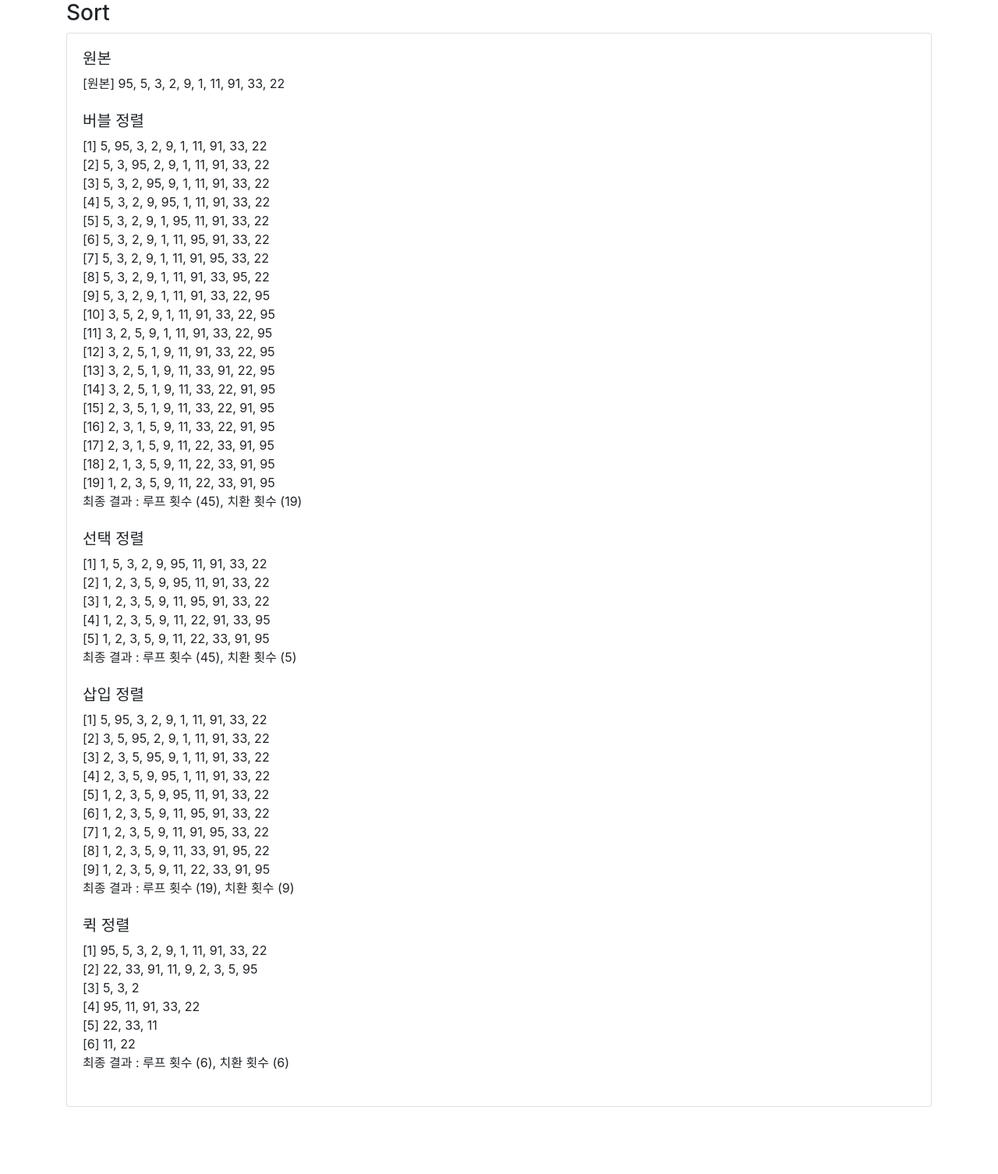
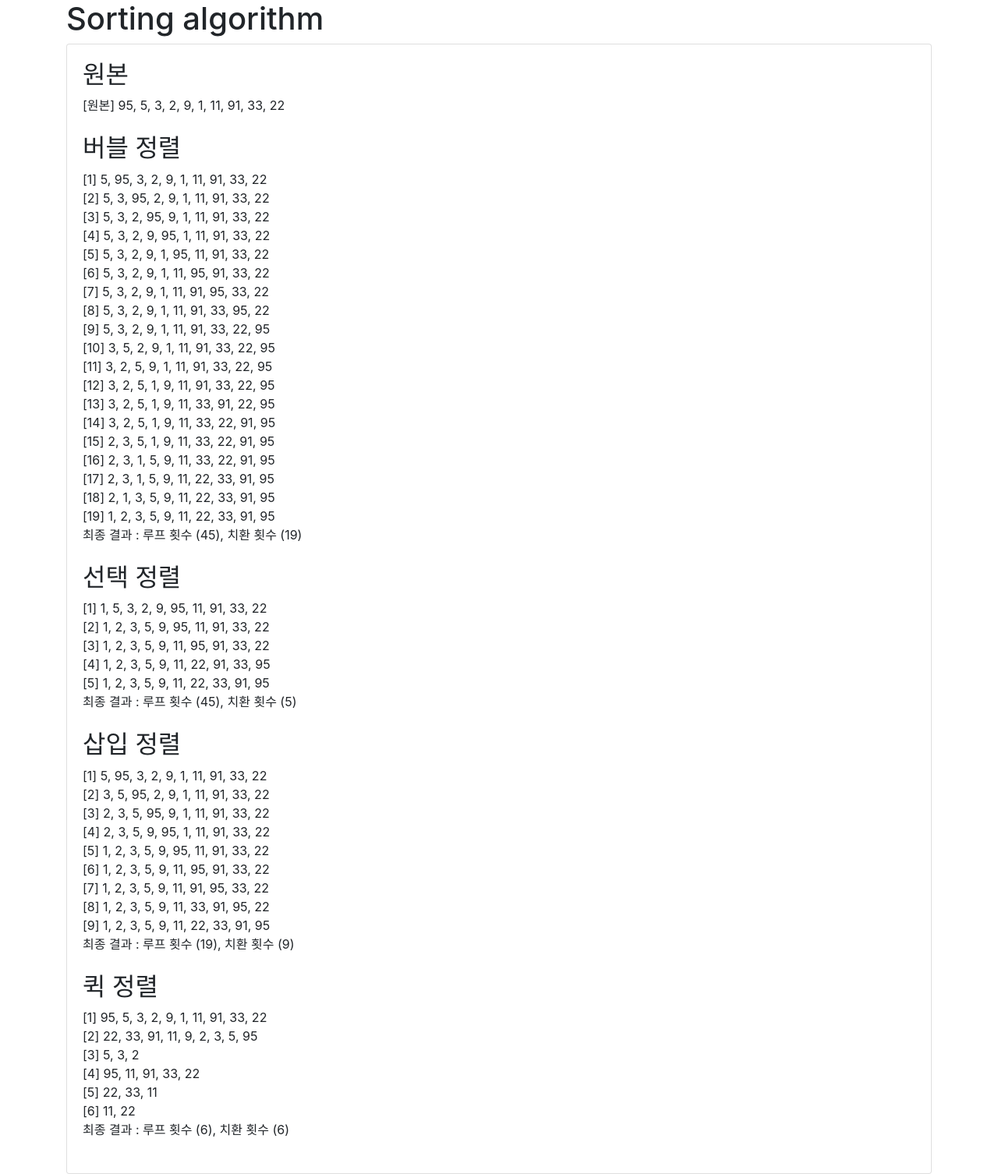
Before and after one commit to exizt/js-example-sorting-algorithm, a plain HTML site: page index.htm in a window 1280 px wide. Shown: the whole page at 78% size. Before the commit the page ends 1420 px from the top, so only its background shows below. Drawn offline with nearby package versions, Linux system fonts and the light colour scheme.

Commit message:
minor update

```diff
--- a/index.htm
+++ b/index.htm
@@ -18,7 +18,7 @@ var g_sort = {
 };
 
 document.addEventListener("DOMContentLoaded",function(){
-	append_result("<h5>원본</h5>");
+	append_result("<h2>원본</h2>");
     showData("원본", g_data);
     append_result("<br>");
 
@@ -48,7 +48,7 @@ function append_result(html) {
 function call_bubble_sort() {
 	var data = Object.create(g_data);
 	var selected_sort = g_sort.bubble;
-	append_result("<h5>버블 정렬</h5>");
+	append_result("<h2>버블 정렬</h2>");
 	Bubble_Sort(data,function(){g_sort.bubble.swap_count++},function(){g_sort.bubble.loop_count++});
 	append_result("최종 결과 : 루프 횟수 (" + selected_sort.loop_count + "), 치환 횟수 (" + selected_sort.swap_count + ") <br><br>");
 }
@@ -56,7 +56,7 @@ function call_bubble_sort() {
 function call_insertion_sort() {
 	var data = Object.create(g_data);
 	var selected_sort = g_sort.insertion;
-	append_result("<h5>삽입 정렬</h5>");
+	append_result("<h2>삽입 정렬</h2>");
 	Insertion_Sort(data);
 	append_result("최종 결과 : 루프 횟수 (" + selected_sort.loop_count + "), 치환 횟수 (" + selected_sort.swap_count + ") <br><br>");
 }
@@ -64,7 +64,7 @@ function call_insertion_sort() {
 function call_selection_sort() {
 	var data = Object.create(g_data);
 	var selected_sort = g_sort.selection;
-	append_result("<h5>선택 정렬</h5>");
+	append_result("<h2>선택 정렬</h2>");
 	Selection_Sort(data);
 	append_result("최종 결과 : 루프 횟수 (" + selected_sort.loop_count + "), 치환 횟수 (" + selected_sort.swap_count + ") <br><br>");
 }
@@ -72,7 +72,7 @@ function call_selection_sort() {
 function call_quick_sort() {
 	var data = Object.create(g_data);
 	var selected_sort = g_sort.quick;
-	append_result("<h5>퀵 정렬</h5>");
+	append_result("<h2>퀵 정렬</h2>");
 	Quick_Sort(data);
 	append_result("최종 결과 : 루프 횟수 (" + selected_sort.loop_count + "), 치환 횟수 (" + selected_sort.swap_count + ") <br><br>");
 }
@@ -243,7 +243,7 @@ function Quick_Sort(dataSet) {
 
 <body>
 	<div class="container">
-		<h3>Sort</h3>
+		<h1>Sorting algorithm</h1>
 		<div class="card">
 			<div class="card-body" id="results">
 			</div>
```
Lines whose indentation alone changed are shown as unchanged.
